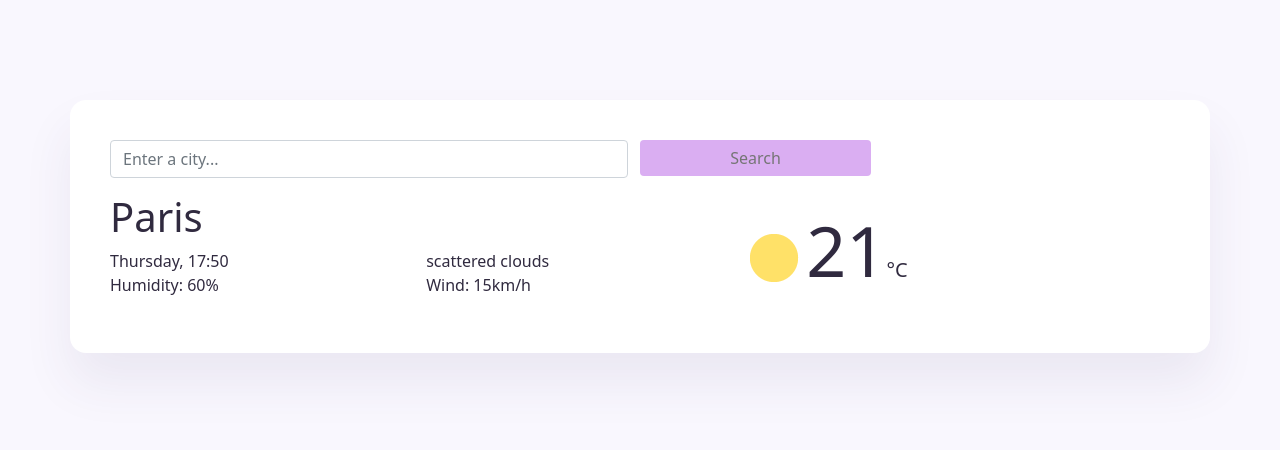
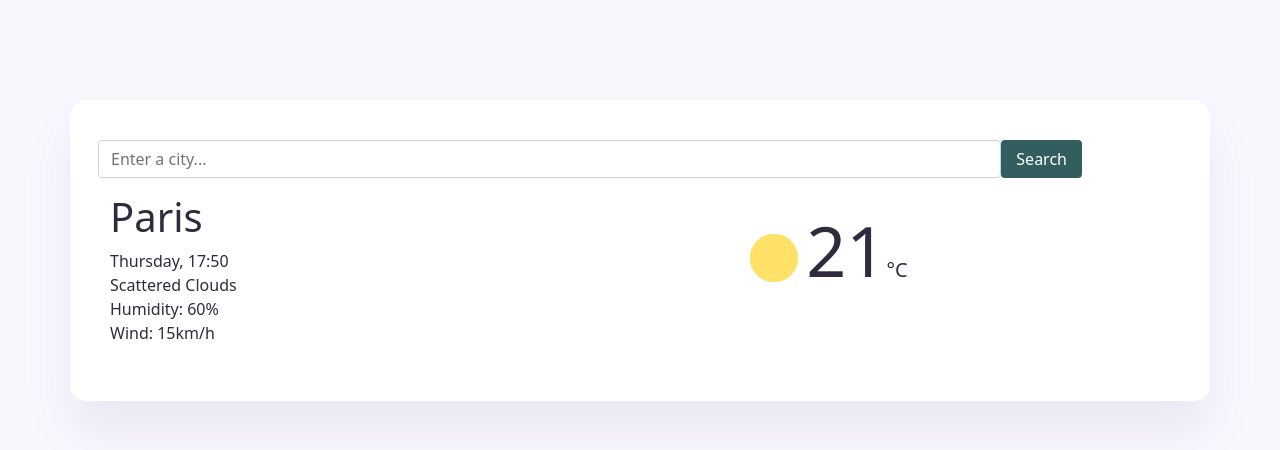
Before and after one commit to pipclubbs/shecodes-react-weather-search-homework, a React (Create React App) app: page / in a window 1280 px wide. Shown: the top 450 px of the page. Built offline with nearby package versions, Linux system fonts and the light colour scheme.

Commit message:
Updating button settings

```diff
--- a/src/App.css
+++ b/src/App.css
@@ -19,9 +19,15 @@ h1 {
   padding: 40px;
 }
 .search-button {
-  padding: 6px 0;
-  background-color: #daaef2;
+  background-color: #003638;
+  opacity: 80%;
+  color: white;
   border-style: none;
+  padding: 7px 15px;
+}
+
+.search-button:hover {
+  background-color: #055052;
 }
 
 .local-info {
--- a/src/App.js
+++ b/src/App.js
@@ -9,18 +9,18 @@ export default function App() {
         <div className="row">
           <form>
             <div className="row">
-              <div className="col-10 w-50">
+              <div className="col-10 w-60 p-0">
                 <input
                   className="form-control search-input"
                   input="text"
                   placeholder="Enter a city..."
                 ></input>
               </div>
-              <div className="col-2 p-0 ">
+              <div className="col-2 p-0">
                 <input
-                  className="btn btn-warning search-button"
-                  input="submit"
-                  placeholder="Search"
+                  className="btn search-button"
+                  type="button"
+                  value="Search"
                 ></input>
               </div>
             </div>
@@ -34,20 +34,10 @@ export default function App() {
             <div className="row">
               <ul className="local-info">
                 <div className="row">
-                  <div className="col-6">
-                    <li>Thursday, 17:50</li>
-                  </div>
-                  <div className="col-6">
-                    <li> scattered clouds</li>
-                  </div>
-                </div>
-                <div className="row">
-                  <div className="col-6">
-                    <li>Humidity: 60%</li>
-                  </div>
-                  <div className="col-6">
-                    <li>Wind: 15km/h</li>
-                  </div>
+                  <li>Thursday, 17:50</li>
+                  <li className="text-capitalize"> scattered clouds</li>
+                  <li>Humidity: 60%</li>
+                  <li>Wind: 15km/h</li>
                 </div>
               </ul>
             </div>
```
